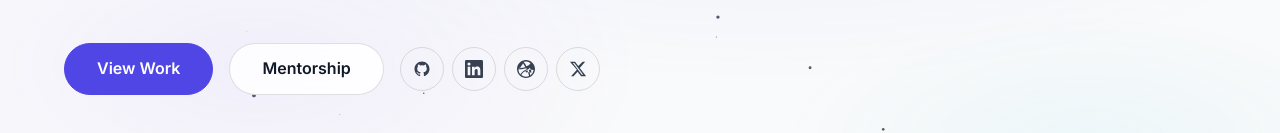
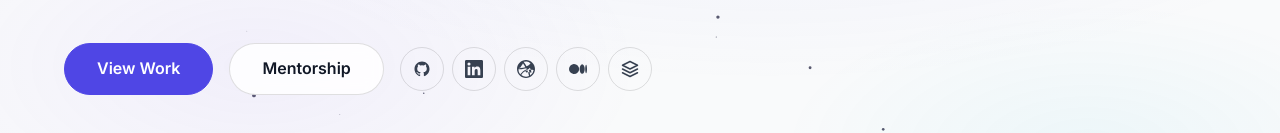
Before and after one commit to vivekrbot/Website26, a React (Vite) app: page / in a window 1280 px wide. Shown: the part 566-699 px from the top of the page. Built offline with nearby package versions, Linux system fonts and the light colour scheme.

Commit message:
Replace Twitter with Medium, add APDList to social links

```diff
--- a/src/data/navigation.ts
+++ b/src/data/navigation.ts
@@ -11,9 +11,10 @@ export const defaultNavItems: NavItem[] = [
 
 export const defaultSocialLinks: SocialLink[] = [
   { label: 'GitHub', href: 'https://github.com/vivekrbot', icon: 'github' },
-  { label: 'LinkedIn', href: 'https://linkedin.com/in/[YOUR-LINKEDIN]', icon: 'linkedin' },
+  { label: 'LinkedIn', href: 'https://www.linkedin.com/in/itsvivekramachandran/', icon: 'linkedin' },
   { label: 'Dribbble', href: 'https://dribbble.com/[YOUR-DRIBBBLE]', icon: 'dribbble' },
-  { label: 'Twitter / X', href: 'https://x.com/[YOUR-TWITTER]', icon: 'twitter' },
+  { label: 'Medium', href: 'https://medium.com/@[YOUR-MEDIUM]', icon: 'medium' },
+  { label: 'APDList', href: 'https://apdlist.com/[YOUR-APDLIST]', icon: 'apdlist' },
 ];
 
 export function getNavigationData(): NavigationData {
--- a/src/sections/Hero/Hero.tsx
+++ b/src/sections/Hero/Hero.tsx
@@ -21,9 +21,14 @@ const SOCIAL_ICONS: Record<string, React.ReactElement> = {
       <path d="M12 24C5.385 24 0 18.615 0 12S5.385 0 12 0s12 5.385 12 12-5.385 12-12 12zm10.12-10.358c-.35-.11-3.17-.953-6.384-.438 1.34 3.684 1.887 6.684 1.992 7.308a10.1 10.1 0 004.392-6.87zm-6.115 7.808c-.153-.9-.75-4.032-2.19-7.77l-.066.02c-5.79 2.015-7.86 6.017-8.04 6.4a10.067 10.067 0 006.29 2.166 10.11 10.11 0 004.006-.816zm-11.62-2.073c.232-.4 3.045-5.055 8.332-6.765.135-.045.27-.084.405-.12a28.58 28.58 0 00-.695-1.527c-5.116 1.53-10.082 1.47-10.54 1.46a10.099 10.099 0 002.498 6.952zm-2.65-8.46c.46.008 4.683.026 9.477-1.248a67.884 67.884 0 00-3.82-5.89C9.016 4.65 6.34 6.7 4.735 9.917zm7.08-8.583a67.1 67.1 0 013.853 5.927c3.67-1.376 5.22-3.47 5.41-3.726A10.065 10.065 0 0012.815 2.09zm8.222 8.032c-.22.286-1.955 2.517-5.77 4.083.24.494.47.998.683 1.51.077.188.153.375.224.562 3.407-.43 6.797.26 7.135.33a10.137 10.137 0 00-2.272-6.485z" />
     </svg>
   ),
-  twitter: (
+  medium: (
     <svg width="18" height="18" viewBox="0 0 24 24" fill="currentColor" aria-hidden="true">
-      <path d="M18.244 2.25h3.308l-7.227 8.26 8.502 11.24H16.17l-4.714-6.231-5.401 6.231H2.744l7.73-8.835L1.254 2.25H8.08l4.259 5.63L18.244 2.25zm-1.161 17.52h1.833L7.084 4.126H5.117L17.083 19.77z" />
+      <path d="M13.54 12a6.8 6.8 0 01-6.77 6.82A6.8 6.8 0 010 12a6.8 6.8 0 016.77-6.82A6.8 6.8 0 0113.54 12zm7.42 0c0 3.54-1.51 6.42-3.38 6.42-1.87 0-3.39-2.88-3.39-6.42s1.52-6.42 3.39-6.42 3.38 2.88 3.38 6.42M24 12c0 3.17-.53 5.75-1.19 5.75-.66 0-1.19-2.58-1.19-5.75s.53-5.75 1.19-5.75C23.47 6.25 24 8.83 24 12z" />
+    </svg>
+  ),
+  apdlist: (
+    <svg width="18" height="18" viewBox="0 0 24 24" fill="currentColor" aria-hidden="true">
+      <path d="M12 2L2 7l10 5 10-5-10-5zM2 17l10 5 10-5M2 12l10 5 10-5" stroke="currentColor" strokeWidth="2" strokeLinecap="round" strokeLinejoin="round" fill="none" />
     </svg>
   ),
 };
```
